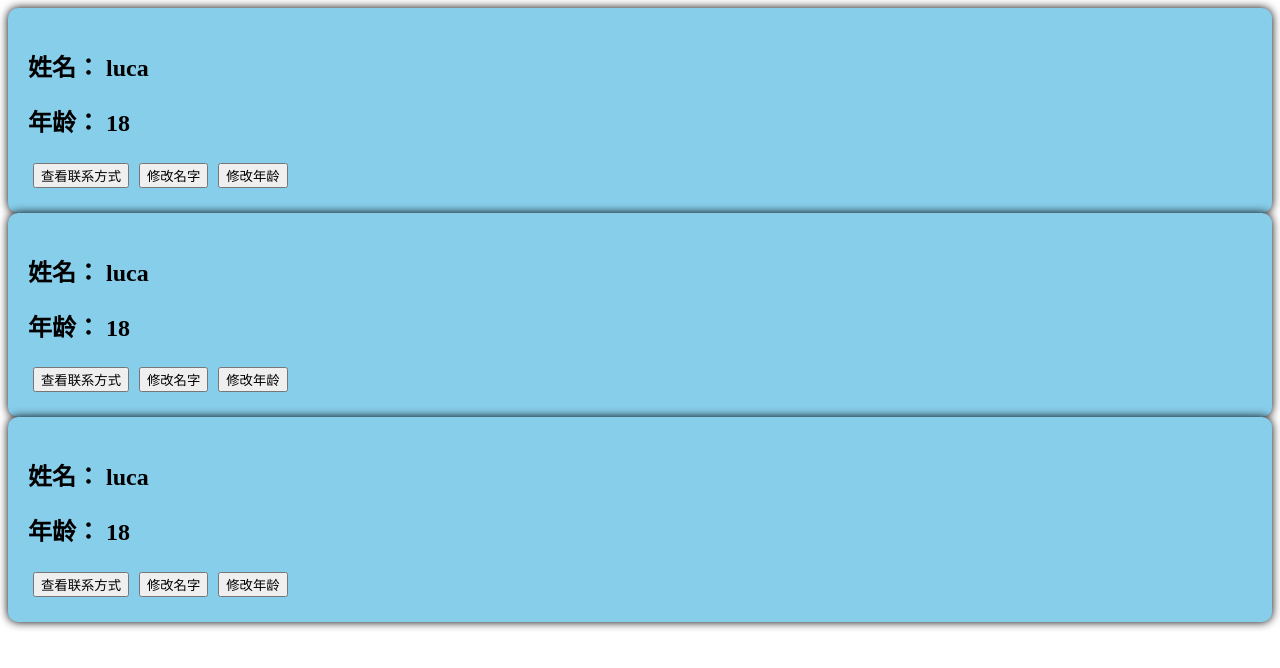
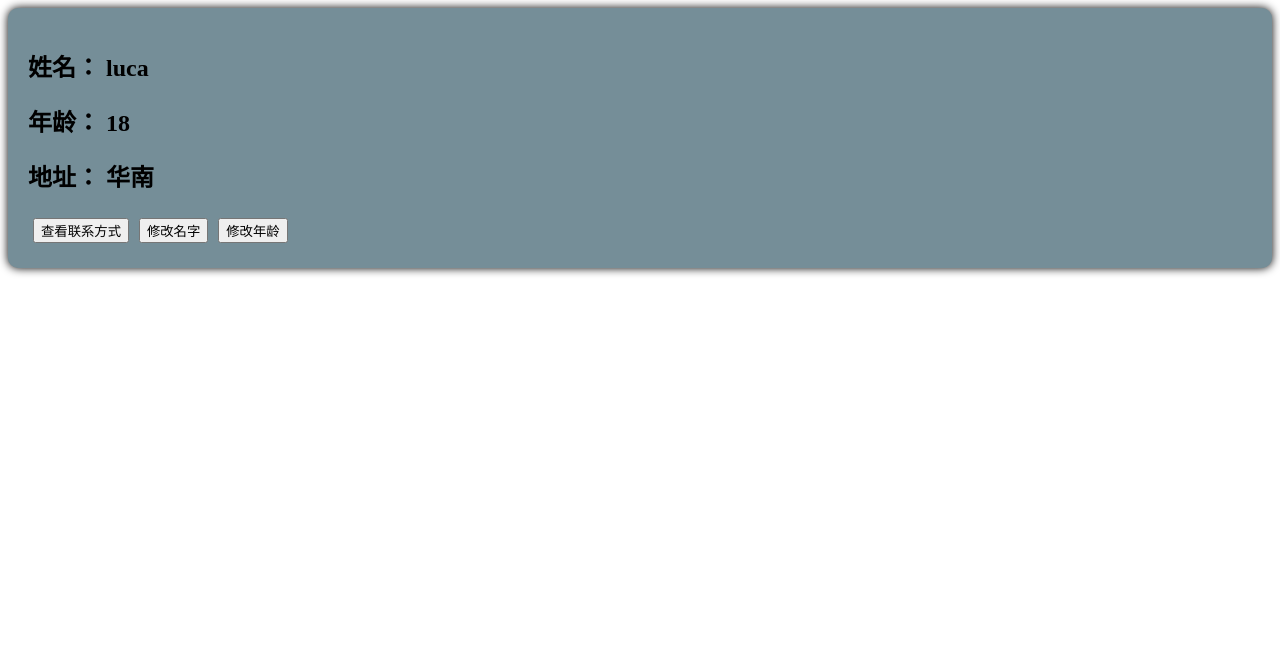
Before and after one commit to SoftwareKiller/Code, a Vue app in the folder website/hello_vue3/: page / in a window 1280 px wide. Shown: the top 668 px of the page. Built offline with nearby package versions, Linux system fonts and the light colour scheme.

Commit message:
ref 响应式数据

```diff
--- a/website/hello_vue3/src/App.vue
+++ b/website/hello_vue3/src/App.vue
@@ -1,6 +1,4 @@
 <template>
-    <Person/>
-    <Person/>
     <Person/>
 </template>
 
--- a/website/hello_vue3/src/components/Person.vue
+++ b/website/hello_vue3/src/components/Person.vue
@@ -2,25 +2,28 @@
     <div class="person">
         <h2>姓名： {{ name }}</h2>
         <h2>年龄： {{ age }}</h2>
+        <h2>地址： {{ address }}</h2>
         <button @click="showTel">查看联系方式</button>
         <button @click="changeName">修改名字</button>
         <button @click="changeAge">修改年龄</button>
     </div>
 </template>
 
-<script lang="ts" setup name="Person333">
+<script lang="ts" setup name="Person">
+  import { ref } from 'vue';
   // 数据
-  let name = "luca"  // 这种写法定义的变量非响应式，响应式即为数据被修改后，页面上不会实时刷新
-  let age = 18
+  let name = ref("luca")  // 这种写法定义的变量非响应式，响应式即为数据被修改后，页面上不会实时刷新
+  let age = ref(18)
   let tel = "138"
+  let address = "华南"
 
   function changeName() {
-    name = "alex"
+    name.value = "alex"
     console.log(name)  // 打印log可以看到，name变量确实被更改了
   }
 
   function changeAge() {
-    age += 1
+    age.value += 1
   }
 
   function showTel() {
@@ -30,7 +33,7 @@
 
 <style scoped>
   .person {
-    background-color: skyblue;
+    background-color: rgb(117, 142, 152);
     box-shadow: 0 0 10px;
     border-radius: 10px;
     padding: 20px;
```
